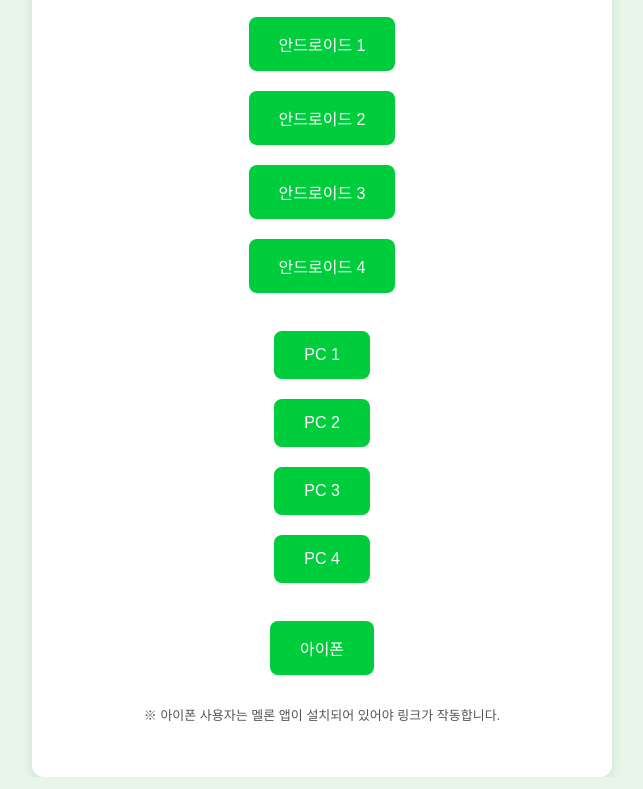
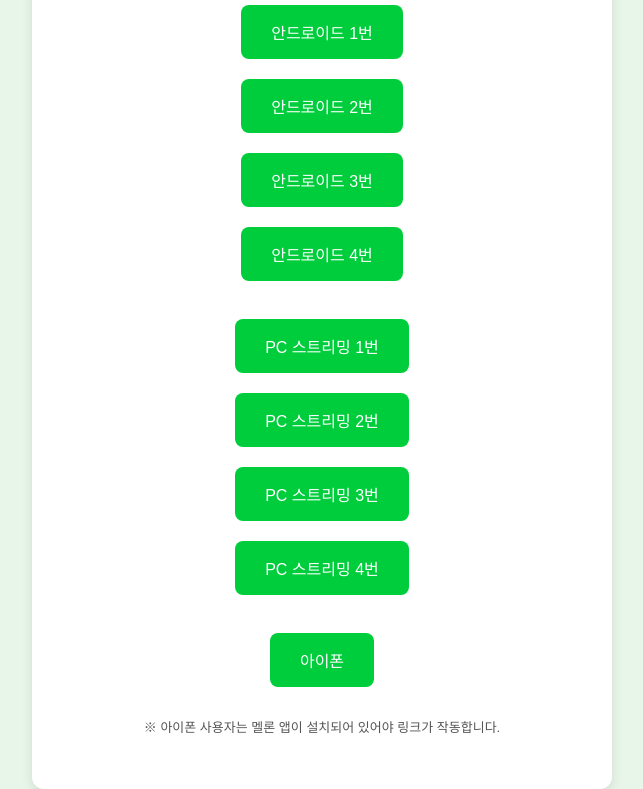
Before and after one commit to 2939202/wakmamelon, a plain HTML site: page index.html in a window 1280 px wide. Shown: the part 152-941 px from the top of the page, without its empty margins (318-961 px from the left). Drawn offline with Linux system fonts and the light colour scheme.

Commit message:
Update index.html

```diff
--- a/index.html
+++ b/index.html
@@ -66,28 +66,28 @@
         <h1>멜론 앱 링크</h1>
 
         <!-- 안드로이드 링크 -->
-        <a href="melonapp://play?ctype=1&menuid=1000002721&cid=38852970,38852971,34421197,34748940" class="link-btn" role="button" aria-label="안드로이드 링크 1">안드로이드 1</a>
+        <a href="melonapp://play?ctype=1&menuid=1000002721&cid=38852970,38852971,34421197,34748940" class="link-btn" role="button" aria-label="안드로이드 링크 1">안드로이드 1번</a>
         <br>
-        <a href="melonapp://play?ctype=1&menuid=1000002721&cid=38852970,38852971,36549241,36634860" class="link-btn" role="button" aria-label="안드로이드 링크 2">안드로이드 2</a>
+        <a href="melonapp://play?ctype=1&menuid=1000002721&cid=38852970,38852971,36549241,36634860" class="link-btn" role="button" aria-label="안드로이드 링크 2">안드로이드 2번</a>
         <br>
-        <a href="melonapp://play?ctype=1&menuid=1000002721&cid=38852970,38852971,36710003,36820644" class="link-btn" role="button" aria-label="안드로이드 링크 3">안드로이드 3</a>
+        <a href="melonapp://play?ctype=1&menuid=1000002721&cid=38852970,38852971,36710003,36820644" class="link-btn" role="button" aria-label="안드로이드 링크 3">안드로이드 3번</a>
         <br>
-        <a href="melonapp://play?ctype=1&menuid=1000002721&cid=38852970,38852971,36820645,38684087" class="link-btn" role="button" aria-label="안드로이드 링크 4">안드로이드 4</a>
+        <a href="melonapp://play?ctype=1&menuid=1000002721&cid=38852970,38852971,36820645,38684087" class="link-btn" role="button" aria-label="안드로이드 링크 4">안드로이드 4번</a>
 
         <br><br>
 
         <!-- 피시 링크 -->
-        <a href="melonapp://play?cType=1&menuId=1000002721&cList=38852970,38852971,34421197,34748940" class="link-btn" role="button" aria-label="PC 링크 1">PC 1</a>
+        <a href="melonapp://play?cType=1&menuId=1000002721&cList=38852970,38852971,34421197,34748940" class="link-btn" role="button" aria-label="PC 링크 1">PC 스트리밍 1번</a>
         <br>
-        <a href="melonapp://play?cType=1&menuId=1000002721&cList=38852970,38852971,36549241,36634860" class="link-btn" role="button" aria-label="PC 링크 2">PC 2</a>
+        <a href="melonapp://play?cType=1&menuId=1000002721&cList=38852970,38852971,36549241,36634860" class="link-btn" role="button" aria-label="PC 링크 2">PC 스트리밍 2번</a>
         <br>
-        <a href="melonapp://play?cType=1&menuId=1000002721&cList=38852970,38852971,36710003,36820644" class="link-btn" role="button" aria-label="PC 링크 3">PC 3</a>
+        <a href="melonapp://play?cType=1&menuId=1000002721&cList=38852970,38852971,36710003,36820644" class="link-btn" role="button" aria-label="PC 링크 3">PC 스트리밍 3번</a>
         <br>
-        <a href="melonapp://play?cType=1&menuId=1000002721&cList=38852970,38852971,36820645,38684087" class="link-btn" role="button" aria-label="PC 링크 4">PC 4</a>
+        <a href="melonapp://play?cType=1&menuId=1000002721&cList=38852970,38852971,36820645,38684087" class="link-btn" role="button" aria-label="PC 링크 4">PC 스트리밍 4번</a>
 
         <br><br>
 
-        <!-- 아이폰 링크 -->
+        <!-- 아이폰 스밍 링크 통합 -->
         <a href="meloniphone://play/?ctype=1&menuid=0&cid=38852970,38852971,34421197,34748940,38852970,38852971,36549241,36634860,38852970,38852971,36710003,36820644,38852970,38852971,36820645,38684087" class="link-btn" role="button" aria-label="아이폰 링크">아이폰</a>
 
         <p style="font-size: 13px; color: #555; margin-top: 20px;">
```
